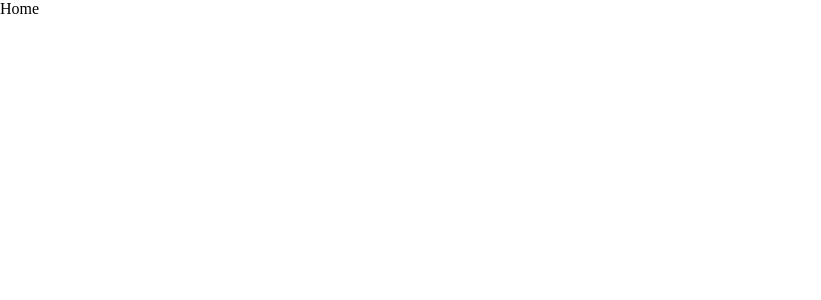
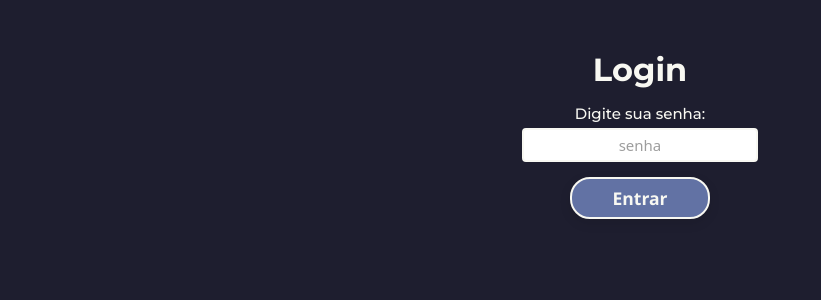
Before and after one commit to dvs78/TaskList, a React (Vite) app in the folder frontend/: page / in a window 1280 px wide. Shown: the top 300 px of the page, without its empty margins (0-821 px from the left). Built offline with nearby package versions, Linux system fonts and the light colour scheme; no server answers.

Commit message:
Arrumando as rotas

```diff
--- a/frontend/src/App.jsx
+++ b/frontend/src/App.jsx
@@ -14,8 +14,8 @@
     <div className="app_components">
       <BrowserRouter>
         <Routes>
-          <Route path="/login" element={<Login />} />
-          <Route path="/" element={<Home />} />
+          <Route path="/" element={<Login />} />
+          <Route path="/home" element={<Home />} />
         </Routes>
       </BrowserRouter>
     </div>
--- a/frontend/src/pages/login/Login.jsx
+++ b/frontend/src/pages/login/Login.jsx
@@ -18,7 +18,7 @@
         const { data } = await axios.get("/"); // baseURL + /api/login
         setUsuarios(data || []);
       } catch (error) {
-        console.error("Falha ao buscar /login:", error.message);
+        console.error("Falha ao buscar login:", error.message);
         alert("Não foi possível conectar ao servidor. Verifique o back-end.");
         // notificar("erro", "Não foi possível conectar ao servidor.");
       }
```
Also changed, not shown: 1 other file (tests, documents, lock files or other folders).
